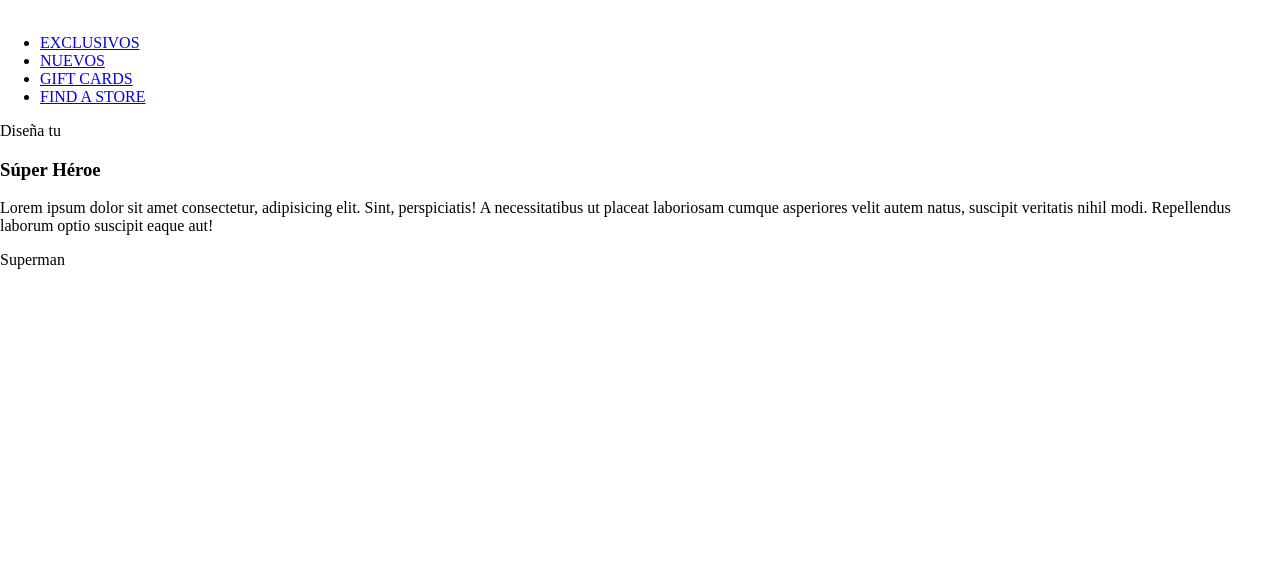
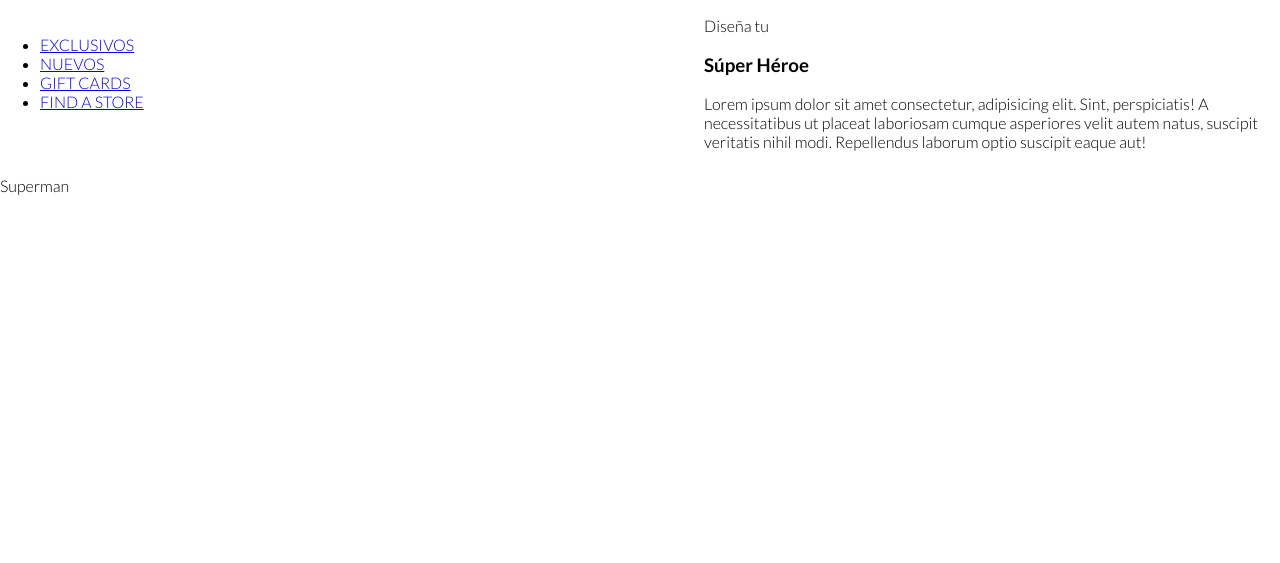
Before and after one commit to gomezjhon1022/lego-css-animations, a plain HTML site: page index.html in a window 1280 px wide. Drawn offline with Linux system fonts and the light colour scheme.

Commit message:
Añadir layout con css grid

```diff
--- a/index.html
+++ b/index.html
@@ -4,6 +4,8 @@
   <meta charset="UTF-8">
   <meta http-equiv="X-UA-Compatible" content="IE=edge">
   <meta name="viewport" content="width=device-width, initial-scale=1.0">
+  <link rel="preconnect" href="https://fonts.gstatic.com">
+  <link href="https://fonts.googleapis.com/css2?family=Lato:wght@100;300;700&display=swap" rel="stylesheet">
   <link rel="stylesheet" href="./styles.css">
   <title>Document</title>
 </head>
--- a/styles.css
+++ b/styles.css
@@ -1,4 +1,11 @@
+:root {
+  --yellow: #ffd602;
+  --red: #d5040a;
+  --blue: #036cb6;
+}
+
 body {
+  font-family: 'Lato', sans-serif;
   height: 100vh;
   margin: 0;
   overflow: hidden;
@@ -6,10 +13,19 @@ body {
 .page {
   position: relative;
   height: 100vh;
+  width: 100%;
 }
 .container {
   position: absolute;
   z-index: 1;
+  display: grid;
+  grid-template-columns: 55% 45%;
+  grid-template-rows: 20% 50% 30%;
+  grid-template-areas:  "nav     aside"
+                        "section aside"
+                        "footer  aside";
+  height: 100%;
+  width: 100%;
 }
 .loader {
   background-color: pink;
```
